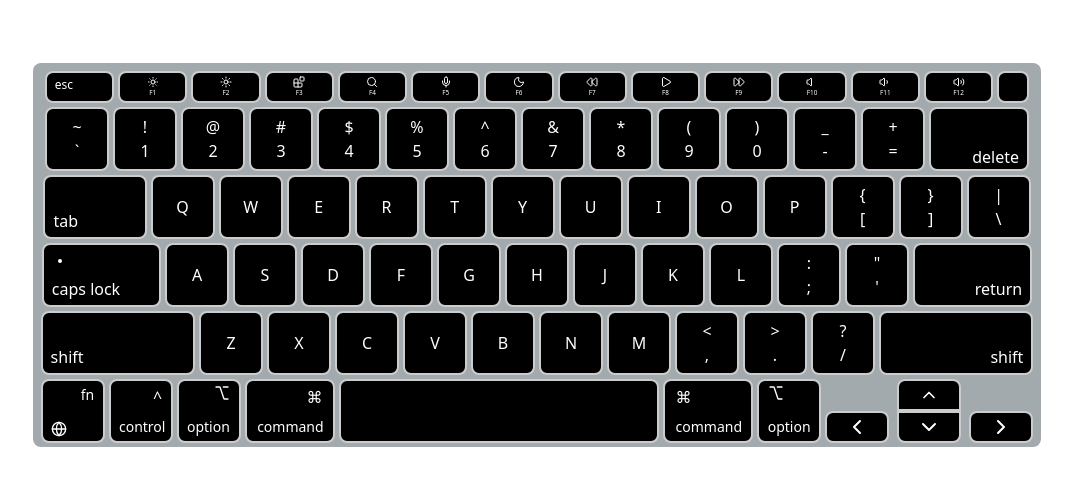
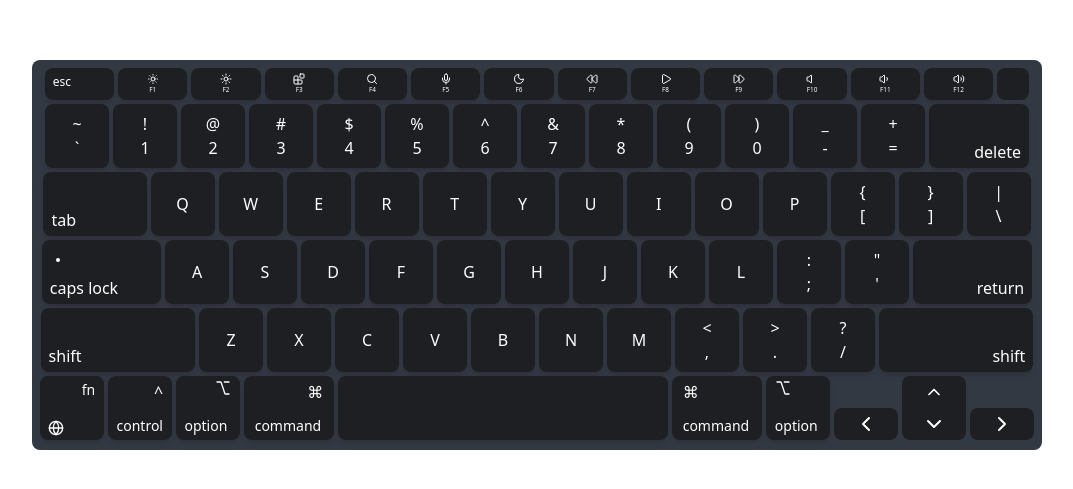
Before and after one commit to modji/mackeyboard, a website: page index.html in a window 1280 px wide. Shown: the part 145-634 px from the top of the page, without its empty margins (103-1176 px from the left). Drawn offline with nearby package versions, Linux system fonts and the light colour scheme.

Commit message:
finished keyboard

```diff
--- a/css/tailwind.css
+++ b/css/tailwind.css
@@ -4,9 +4,9 @@
 
 
 .key {
-    @apply h-8 w-[4.33rem] bg-black flex justify-center items-center rounded-lg border-2 border-white border-opacity-80 hover:shadow-inner transition-all duration-300 hover:border-opacity-70;
+    @apply h-8 w-[4.33rem] bg-mac-keyboard flex justify-center items-center rounded-lg shadow-md;
 }
 
 .key-xl {
-    @apply h-16 w-16 bg-black flex justify-center items-center rounded-lg border-2 border-white border-opacity-80 hover:scale-95 transition-all duration-300 hover:border-opacity-70;
+    @apply h-16 w-16 bg-mac-keyboard flex justify-center items-center rounded-lg shadow-md;
 }
--- a/index.html
+++ b/index.html
@@ -11,297 +11,300 @@
 <body class="flex items-center justify-center h-screen">
 
     <div class="flex flex-col justify-start items-center h-screen text-white mx-auto bg-mac-silver p-2 rounded-lg"
-        style="height: calc(12 * 2rem);">
+        style="height: calc(12.2 * 2rem);">
         <div class="flex justify-center items-center gap-1" id="first-row">
-            <div class="key hover:shadow-inner !justify-start">
+            <div class="mkey key hover:shadow-inner !justify-start" data-key="Escape">
                 <span class="text-xs pl-2 pb-1">esc</span>
             </div>
-            <div class="key flex flex-col justify-center items-center">
+            <div class="mkey key flex flex-col justify-center items-center" data-key="sun-medium" data-secondary="f1">
                 <span class="text-xs pt-2"><i data-lucide="sun-medium" class="w-3 h-3"></i></span>
                 <span class="text-[0.4rem] pb-2">F1</span>
             </div>
-            <div class="key flex flex-col justify-center items-center">
+            <div class="mkey key flex flex-col justify-center items-center" data-key="sun" data-secondary="f2">
                 <span class="text-xs pt-2"><i data-lucide="sun" class="w-3 h-3"></i></span>
                 <span class="text-[0.4rem] pb-2">F2</span>
             </div>
-            <div class="key flex flex-col justify-center items-center">
+            <div class="mkey key flex flex-col justify-center items-center" data-key="blocks" data-secondary="f3">
                 <span class="text-xs pt-2"><i data-lucide="blocks" class="w-3 h-3"></i></span>
                 <span class="text-[0.4rem] pb-2">F3</span>
             </div>
-            <div class="key flex flex-col justify-center items-center">
+            <div class="mkey key flex flex-col justify-center items-center" data-key="search" data-secondary="f4">
                 <span class="text-xs pt-2"><i data-lucide="search" class="w-3 h-3"></i></span>
                 <span class="text-[0.4rem] pb-2">F4</span>
             </div>
-            <div class="key flex flex-col justify-center items-center">
+            <div class="mkey key flex flex-col justify-center items-center" data-key="mic" data-secondary="f5">
                 <span class="text-xs pt-2"><i data-lucide="mic" class="w-3 h-3"></i></span>
                 <span class="text-[0.4rem] pb-2">F5</span>
             </div>
-            <div class="key flex flex-col justify-center items-center">
+            <div class="mkey key flex flex-col justify-center items-center" data-key="moon" data-secondary="f6">
                 <span class="text-xs pt-2"><i data-lucide="moon" class="w-3 h-3"></i></span>
                 <span class="text-[0.4rem] pb-2">F6</span>
             </div>
-            <div class="key flex flex-col justify-center items-center">
+            <div class="mkey key flex flex-col justify-center items-center" data-key="rewind" data-secondary="f7">
                 <span class="text-xs pt-2"><i data-lucide="rewind" class="w-3 h-3"></i></span>
                 <span class="text-[0.4rem] pb-2">F7</span>
             </div>
-            <div class="key flex flex-col justify-center items-center">
+            <div class="mkey key flex flex-col justify-center items-center" data-key="play" data-secondary="f8">
                 <span class="text-xs pt-2"><i data-lucide="play" class="w-3 h-3"></i></span>
                 <span class="text-[0.4rem] pb-2">F8</span>
             </div>
-            <div class="key flex flex-col justify-center items-center">
+            <div class="mkey key flex flex-col justify-center items-center" data-key="fast-forward" data-secondary="f9">
                 <span class="text-xs pt-2"><i data-lucide="fast-forward" class="w-3 h-3"></i></span>
                 <span class="text-[0.4rem] pb-2">F9</span>
             </div>
-            <div class="key flex flex-col justify-center items-center">
+            <div class="mkey key flex flex-col justify-center items-center" data-key="volume" data-secondary="f10">
                 <span class="text-xs pt-2"><i data-lucide="volume" class="w-3 h-3"></i></span>
                 <span class="text-[0.4rem] pb-2">F10</span>
             </div>
-            <div class="key flex flex-col justify-center items-center">
+            <div class="mkey key flex flex-col justify-center items-center" data-key="volume-1" data-secondary="f11">
                 <span class="text-xs pt-2"><i data-lucide="volume-1" class="w-3 h-3"></i></span>
                 <span class="text-[0.4rem] pb-2">F11</span>
             </div>
-            <div class="key flex flex-col justify-center items-center">
+            <div class="mkey key flex flex-col justify-center items-center" data-key="volume-2" data-secondary="f12">
                 <span class="text-xs pt-2"><i data-lucide="volume-2" class="w-3 h-3"></i></span>
                 <span class="text-[0.4rem] pb-2">F12</span>
             </div>
-            <div
-                class="rounded-lg w-8 h-8 bg-black border-2 border-white border-opacity-80 hover:scale-95 transition-all duration-300 hover:border-opacity-70">
+            <div class="rounded-lg w-8 h-8 bg-mac-keyboard hover:shadow-inner-mac" data-key="auth">
                 &nbsp;</div>
         </div>
         <div class="flex justify-center items-center gap-1 pt-1" id="second-row">
-            <div class="key-xl flex flex-col justify-center items-center">
+            <div class="mkey key-xl flex flex-col justify-center items-center" data-key="`" data-secondary="~">
                 <span class="pt-2">~</span>
                 <span class="pb-2">`</span>
             </div>
-            <div class="key-xl flex flex-col justify-center items-center">
+            <div class="mkey key-xl flex flex-col justify-center items-center" data-key="1" data-secondary="!">
                 <span class="pt-2">!</span>
                 <span class="pb-2">1</span>
             </div>
-            <div class="key-xl flex flex-col justify-center items-center">
+            <div class="mkey key-xl flex flex-col justify-center items-center" data-key="2" data-secondary="@">
                 <span class="pt-2">@</span>
                 <span class="pb-2">2</span>
             </div>
-            <div class="key-xl flex flex-col justify-center items-center">
+            <div class="mkey key-xl flex flex-col justify-center items-center" data-key="3" data-secondary="#">
                 <span class="pt-2">#</span>
                 <span class="pb-2">3</span>
             </div>
-            <div class="key-xl flex flex-col justify-center items-center">
+            <div class="mkey key-xl flex flex-col justify-center items-center" data-key="4" data-secondary="$">
                 <span class="pt-2">$</span>
                 <span class="pb-2">4</span>
             </div>
-            <div class="key-xl flex flex-col justify-center items-center">
+            <div class="mkey key-xl flex flex-col justify-center items-center" data-key="5" data-secondary="%">
                 <span class="pt-2">%</span>
                 <span class="pb-2">5</span>
             </div>
-            <div class="key-xl flex flex-col justify-center items-center">
+            <div class="mkey key-xl flex flex-col justify-center items-center" data-key="6" data-secondary="^">
                 <span class="pt-2">^</span>
                 <span class="pb-2">6</span>
             </div>
-            <div class="key-xl flex flex-col justify-center items-center">
+            <div class="mkey key-xl flex flex-col justify-center items-center" data-key="7" data-secondary="&">
                 <span class="pt-2">&</span>
                 <span class="pb-2">7</span>
             </div>
-            <div class="key-xl flex flex-col justify-center items-center">
+            <div class="mkey key-xl flex flex-col justify-center items-center" data-key="8" data-secondary="*">
                 <span class="pt-2">*</span>
                 <span class="pb-2">8</span>
             </div>
-            <div class="key-xl flex flex-col justify-center items-center">
+            <div class="mkey key-xl flex flex-col justify-center items-center" data-key="9" data-secondary="(">
                 <span class="pt-2">(</span>
                 <span class="pb-2">9</span>
             </div>
-            <div class="key-xl flex flex-col justify-center items-center">
+            <div class="mkey key-xl flex flex-col justify-center items-center" data-key="0" data-secondary=")">
                 <span class="pt-2">)</span>
                 <span class="pb-2">0</span>
             </div>
-            <div class="key-xl flex flex-col justify-center items-center">
+            <div class="mkey key-xl flex flex-col justify-center items-center" data-key="_" data-secondary="-">
                 <span class="pt-2">_</span>
                 <span class="pb-2">-</span>
             </div>
-            <div class="key-xl flex flex-col justify-center items-center">
+            <div class="mkey key-xl flex flex-col justify-center items-center" data-key="+" data-secondary="=">
                 <span class="pt-2">+</span>
                 <span class="pb-2">=</span>
             </div>
-            <div class="key-xl !w-[100px] !justify-end !items-end">
-                <span class="pt-4 pr-2">delete</span>
+            <div class="mkey key-xl !w-[100px] !justify-end !items-end" data-key="delete" data-secondary="Backspace">
+                <span class="pt-4 pr-2 pb-1">delete</span>
             </div>
         </div>
         <div class="flex justify-center items-center gap-1 pt-1" id="third-row">
-            <div class="key-xl flex flex-col !justify-end !items-start !w-[6.45rem]">
+            <div class="mkey key-xl flex flex-col !justify-end !items-start !w-[6.45rem]" data-key="Tab">
                 <span class="pl-2 pb-1">tab</span>
             </div>
-            <div class="key-xl flex flex-col justify-center items-center">
+            <div class="mkey key-xl flex flex-col justify-center items-center" data-key="q">
                 Q
             </div>
-            <div class="key-xl flex flex-col justify-center items-center">
+            <div class="mkey key-xl flex flex-col justify-center items-center" data-key="w">
                 W
             </div>
-            <div class="key-xl flex flex-col justify-center items-center">
+            <div class="mkey key-xl flex flex-col justify-center items-center" data-key="e">
                 E
             </div>
-            <div class="key-xl flex flex-col justify-center items-center">
+            <div class="mkey key-xl flex flex-col justify-center items-center" data-key="r">
                 R
             </div>
-            <div class="key-xl flex flex-col justify-center items-center">
+            <div class="mkey key-xl flex flex-col justify-center items-center" data-key="t">
                 T
             </div>
-            <div class="key-xl flex flex-col justify-center items-center">
+            <div class="mkey key-xl flex flex-col justify-center items-center" data-key="y">
                 Y
             </div>
-            <div class="key-xl flex flex-col justify-center items-center">
+            <div class="mkey key-xl flex flex-col justify-center items-center" data-key="u">
                 U
             </div>
-            <div class="key-xl flex flex-col justify-center items-center">
+            <div class="mkey key-xl flex flex-col justify-center items-center" data-key="i">
                 I
             </div>
-            <div class="key-xl flex flex-col justify-center items-center">
+            <div class="mkey key-xl flex flex-col justify-center items-center" data-key="o">
                 O
             </div>
-            <div class="key-xl flex flex-col justify-center items-center">
+            <div class="mkey key-xl flex flex-col justify-center items-center" data-key="p">
                 P
             </div>
-            <div class="key-xl flex flex-col justify-center items-center">
+            <div class="mkey key-xl flex flex-col justify-center items-center" data-key="[" data-secondary="{">
                 <span class="pt-2">{</span>
                 <span class="pb-2">[</span>
             </div>
-            <div class="key-xl flex flex-col justify-center items-center">
+            <div class="mkey key-xl flex flex-col justify-center items-center" data-key="]" data-secondary="}">
                 <span class="pt-2">}</span>
                 <span class="pb-2">]</span>
             </div>
-            <div class="key-xl flex flex-col justify-center items-center">
+            <div class="mkey key-xl flex flex-col justify-center items-center" data-key="\" data-secondary="|">
                 <span class="pt-2">|</span>
                 <span class="pb-2">\</span>
             </div>
         </div>
         <div class="flex justify-center items-center gap-1 pt-1" id="fourth-row">
-            <div class="key-xl flex flex-col !justify-end !items-start !w-[7.45rem]">
-                <span class="pl-1 pb-1"><i data-lucide="dot"></i></span>
+            <div class="mkey key-xl flex flex-col !justify-end !items-start !w-[7.45rem]" data-key="capslock">
+                <span class="pl-1 pb-1"><i data-lucide="dot" class="" id="caps"></i></span>
                 <span class="pl-2 pb-1">caps lock</span>
             </div>
-            <div class="key-xl flex flex-col justify-center items-center">
+            <div class="mkey key-xl flex flex-col justify-center items-center" data-key="a">
                 A
             </div>
-            <div class="key-xl flex flex-col justify-center items-center">
+            <div class="mkey key-xl flex flex-col justify-center items-center" data-key="s">
                 S
             </div>
-            <div class="key-xl flex flex-col justify-center items-center">
+            <div class="mkey key-xl flex flex-col justify-center items-center" data-key="d">
                 D
             </div>
-            <div class="key-xl flex flex-col justify-center items-center">
+            <div class="mkey key-xl flex flex-col justify-center items-center" data-key="f">
                 F
             </div>
-            <div class="key-xl flex flex-col justify-center items-center">
+            <div class="mkey key-xl flex flex-col justify-center items-center" data-key="g">
                 G
             </div>
-            <div class="key-xl flex flex-col justify-center items-center">
+            <div class="mkey key-xl flex flex-col justify-center items-center" data-key="h">
                 H
             </div>
-            <div class="key-xl flex flex-col justify-center items-center">
+            <div class="mkey key-xl flex flex-col justify-center items-center" data-key="j">
                 J
             </div>
-            <div class="key-xl flex flex-col justify-center items-center">
+            <div class="mkey key-xl flex flex-col justify-center items-center" data-key="k">
                 K
             </div>
-            <div class="key-xl flex flex-col justify-center items-center">
+            <div class="mkey key-xl flex flex-col justify-center items-center" data-key="l">
                 L
             </div>
-            <div class="key-xl flex flex-col justify-center items-center">
+            <div class="mkey key-xl flex flex-col justify-center items-center" data-key=";" data-secondary=":">
                 <span class="pt-2">:</span>
                 <span class="pb-2">;</span>
             </div>
-            <div class="key-xl flex flex-col justify-center items-center">
+            <div class="mkey key-xl flex flex-col justify-center items-center" data-key="'" data-secondary='"'>
                 <span class="pt-2">"</span>
                 <span class="pb-2">'</span>
             </div>
-            <div class="key-xl flex flex-col !justify-end !items-end !w-[7.45rem]">
+            <div class="mkey key-xl flex flex-col !justify-end !items-end !w-[7.45rem]" data-key="Enter">
                 <span class="pr-2 pb-1">return</span>
             </div>
         </div>
         <div class="flex justify-center items-center gap-1 pt-1" id="fifth-row">
-            <div class="key-xl flex flex-col !justify-end !items-start !w-[9.65rem]">
+            <div class="mkey key-xl flex flex-col !justify-end !items-start !w-[9.65rem]" data-key="Shift">
                 <span class="pl-2 pb-1">shift</span>
             </div>
-            <div class="key-xl flex flex-col justify-center items-center">
+            <div class="mkey key-xl flex flex-col justify-center items-center" data-key="z">
                 Z
             </div>
-            <div class="key-xl flex flex-col justify-center items-center">
+            <div class="mkey key-xl flex flex-col justify-center items-center" data-key="x">
                 X
             </div>
-            <div class="key-xl flex flex-col justify-center items-center">
+            <div class="mkey key-xl flex flex-col justify-center items-center" data-key="c">
                 C
             </div>
-            <div class="key-xl flex flex-col justify-center items-center">
+            <div class="mkey key-xl flex flex-col justify-center items-center" data-key="v">
                 V
             </div>
-            <div class="key-xl flex flex-col justify-center items-center">
+            <div class="mkey key-xl flex flex-col justify-center items-center" data-key="b">
                 B
             </div>
-            <div class="key-xl flex flex-col justify-center items-center">
+            <div class="mkey key-xl flex flex-col justify-center items-center" data-key="n">
                 N
             </div>
-            <div class="key-xl flex flex-col justify-center items-center">
+            <div class="mkey key-xl flex flex-col justify-center items-center" data-key="m">
                 M
             </div>
-            <div class="key-xl flex flex-col justify-center items-center">
+            <div class="mkey key-xl flex flex-col justify-center items-center" data-key="," data-secondary="<">
                 <span class="pt-2">
                     < </span>
                         <span class="pb-2">,</span>
             </div>
-            <div class="key-xl flex flex-col justify-center items-center">
+            <div class="mkey key-xl flex flex-col justify-center items-center" data-key="." data-secondary=">">
                 <span class="pt-2">></span>
                 <span class="pb-2">.</span>
             </div>
-            <div class="key-xl flex flex-col justify-center items-center">
+            <div class="mkey key-xl flex flex-col justify-center items-center" data-key="/" data-secondary="?">
                 <span class="pt-2">?</span>
                 <span class="pb-2">/</span>
             </div>
-            <div class="key-xl flex flex-col !justify-end !items-end !w-[9.65rem]">
+            <div class="mkey key-xl flex flex-col !justify-end !items-end !w-[9.65rem]" data-key="Shift">
                 <span class="pr-2 pb-1">shift</span>
             </div>
         </div>
         <div class="flex justify-center items-center gap-1 pt-1" id="sixth-row">
-            <div class="key-xl flex flex-col !justify-between items-center p-1">
+            <div class="mkey key-xl flex flex-col !justify-between items-center p-1" data-key="fn">
                 <span class="flex justify-end text-sm w-10/12">fn</span>
                 <span class="flex justify-start text-sm w-10/12"><i data-lucide="globe" class="w-4 h-4"></i></span>
             </div>
-            <div class="key-xl flex flex-col !justify-between items-center p-1">
+            <div class="mkey key-xl flex flex-col !justify-between items-center p-1" data-key="Control">
                 <span class="flex justify-end w-10/12">^</span>
                 <span class="flex justify-start text-sm w-10/12">control</span>
             </div>
-            <div class="key-xl flex flex-col !justify-between items-center p-1">
+            <div class="mkey key-xl flex flex-col !justify-between items-center p-1" data-key="Alt">
                 <span class="flex justify-end w-10/12"><i data-lucide="option" class="w-4 h-4"></i></span>
                 <span class="flex justify-start text-sm w-10/12">option</span>
             </div>
-            <div class="key-xl flex flex-col !justify-between items-center p-1 !w-[5.65rem]">
+            <div class="mkey key-xl flex flex-col !justify-between items-center p-1 !w-[5.65rem]" data-key="Meta">
                 <span class="flex justify-end w-10/12">⌘</span>
                 <span class="flex justify-start text-sm w-10/12">command</span>
             </div>
-            <div class="key-xl flex flex-col justify-center items-center !w-[20rem]">
+            <div class="mkey key-xl flex flex-col justify-center items-center !w-[20.6rem]" data-key=" ">
                 &nbsp;
             </div>
-            <div class="key-xl flex flex-col !justify-between items-center p-1 !w-[5.65rem]">
+            <div class="mkey key-xl flex flex-col !justify-between items-center p-1 !w-[5.65rem]" data-key="Meta">
                 <span class="flex justify-start w-10/12">⌘</span>
                 <span class="flex justify-start text-sm w-10/12">command</span>
             </div>
-            <div class="key-xl flex flex-col !justify-between items-center p-1">
+            <div class="mkey key-xl flex flex-col !justify-between items-center p-1" data-key="Alt">
                 <span class="flex justify-start w-10/12"><i data-lucide="option" class="w-4 h-4"></i></span>
                 <span class="flex justify-start text-sm w-10/12">option</span>
             </div>
             <div class="flex flex-col justify-center items-center">
                 <div id="arrow-up"
-                    class="w-16 h-8 rounded-tl-lg rounded-tr-lg bg-black border-2 border-white flex justify-center items-center border-opacity-80 hover:scale-95 transition-all duration-300 hover:border-opacity-70">
+                    class="w-16 h-8 rounded-tl-lg rounded-tr-lg bg-mac-keyboard hover:shadow-inner-mac  flex justify-center items-center "
+                    data-key="ArrowUp">
                     <i data-lucide="chevron-up" class="w-5 h-5"></i>
                 </div>
                 <div class="flex">
                     <div id="arrow-left"
-                        class="w-16 h-8 bg-black flex justify-center items-center rounded-tl-lg rounded-bl-lg rounded-tr-lg rounded-br-lg border-2 border-white mr-2 border-opacity-80 hover:scale-95 transition-all duration-300 hover:border-opacity-70">
+                        class="w-16 h-8 bg-mac-keyboard hover:shadow-inner-mac flex justify-center items-center rounded-tl-lg rounded-bl-lg rounded-tr-lg rounded-br-lg  mr-1 "
+                        data-key="ArrowLeft">
                         <i data-lucide="chevron-left"></i>
                     </div><!-- /#arrow-left -->
                     <div id="arrow-down"
-                        class="w-16 h-8 bg-black flex justify-center items-center rounded-bl-lg  rounded-br-lg border-2 border-white mr-2 border-opacity-80 hover:scale-95 transition-all duration-300 hover:border-opacity-70">
+                        class="w-16 h-8 bg-mac-keyboard hover:shadow-inner-mac flex justify-center items-center rounded-bl-lg  rounded-br-lg  mr-1 "
+                        data-key="ArrowDown">
                         <i data-lucide="chevron-down"></i>
                     </div><!-- /#arrow-down -->
                     <div id="arrow-right"
-                        class="w-16 h-8 bg-black flex justify-center items-center rounded-tl-lg rounded-tr-lg rounded-bl-lg rounded-br-lg border-2 border-white border-opacity-80 hover:scale-95 transition-all duration-300 hover:border-opacity-70">
+                        class="w-16 h-8 bg-mac-keyboard hover:shadow-inner-mac flex justify-center items-center rounded-tl-lg rounded-tr-lg rounded-bl-lg rounded-br-lg  "
+                        data-key="ArrowRight">
                         <i data-lucide="chevron-right"></i>
                     </div><!-- /#arrow-right -->
                 </div><!-- /.flex -->
@@ -309,12 +312,12 @@
 
         </div>
     </div>
-    </div><!-- /.flex -->
 
     <script src="https://unpkg.com/lucide@latest"></script>
     <script>
         lucide.createIcons();
     </script>
+    <script src="./js/script.js"></script>
 </body>
 
 </html>
--- a/tailwind.config.js
+++ b/tailwind.config.js
@@ -4,7 +4,11 @@ module.exports = {
   theme: {
     extend: {
       colors: {
-        'mac-silver': '#A3AAAE',
+        'mac-silver': '#333943',
+        'mac-keyboard': '#1E1F22',
+      },
+      boxShadow: {
+        'inner-mac': 'inset 0 1px 2px 0 #000, 0 1px 1px 0 #1E1F22;',
       },
     },
   },
```
Also changed, not shown: js/script.js (added, +84 -0 lines), README.md (added), css/style.css, 1 other file.
